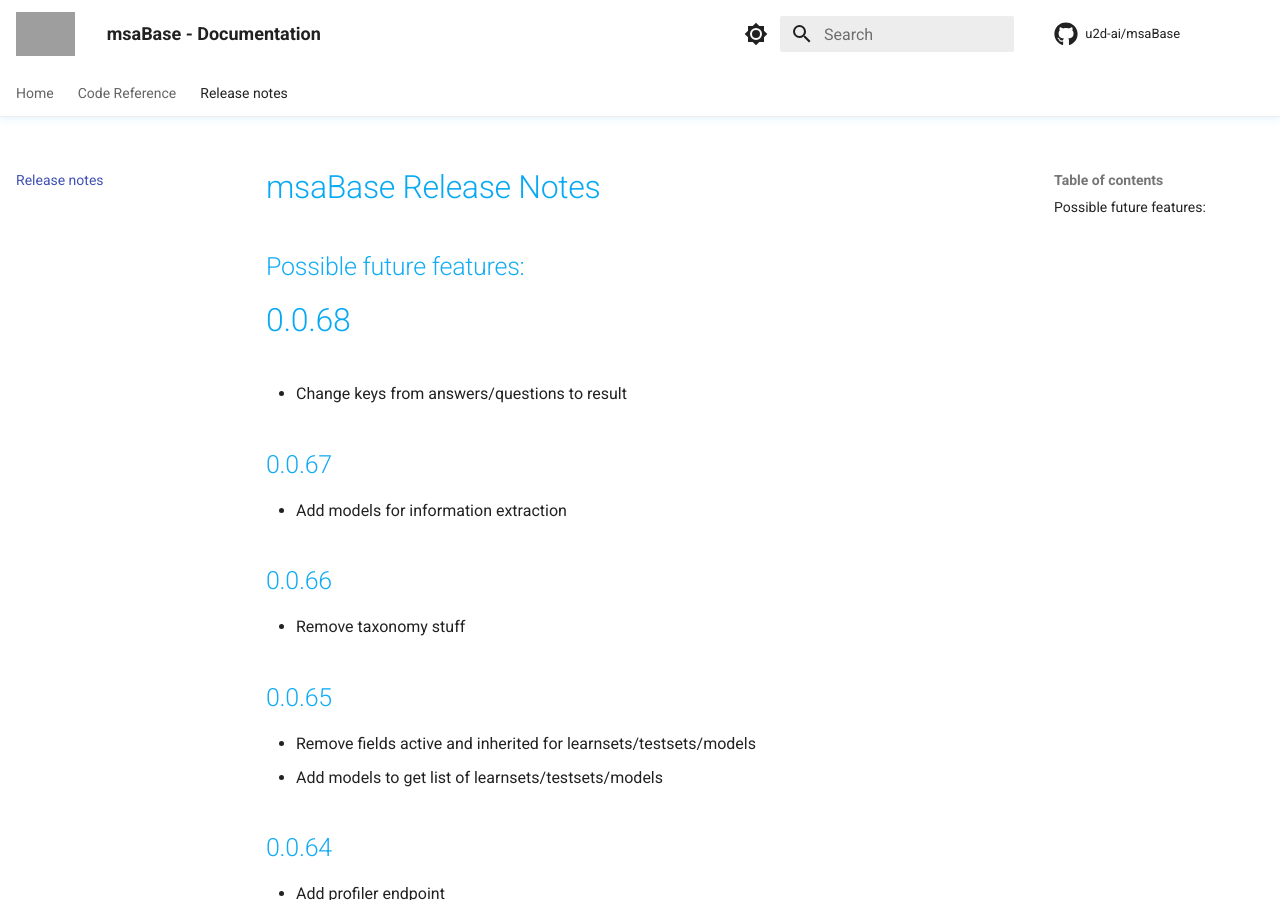
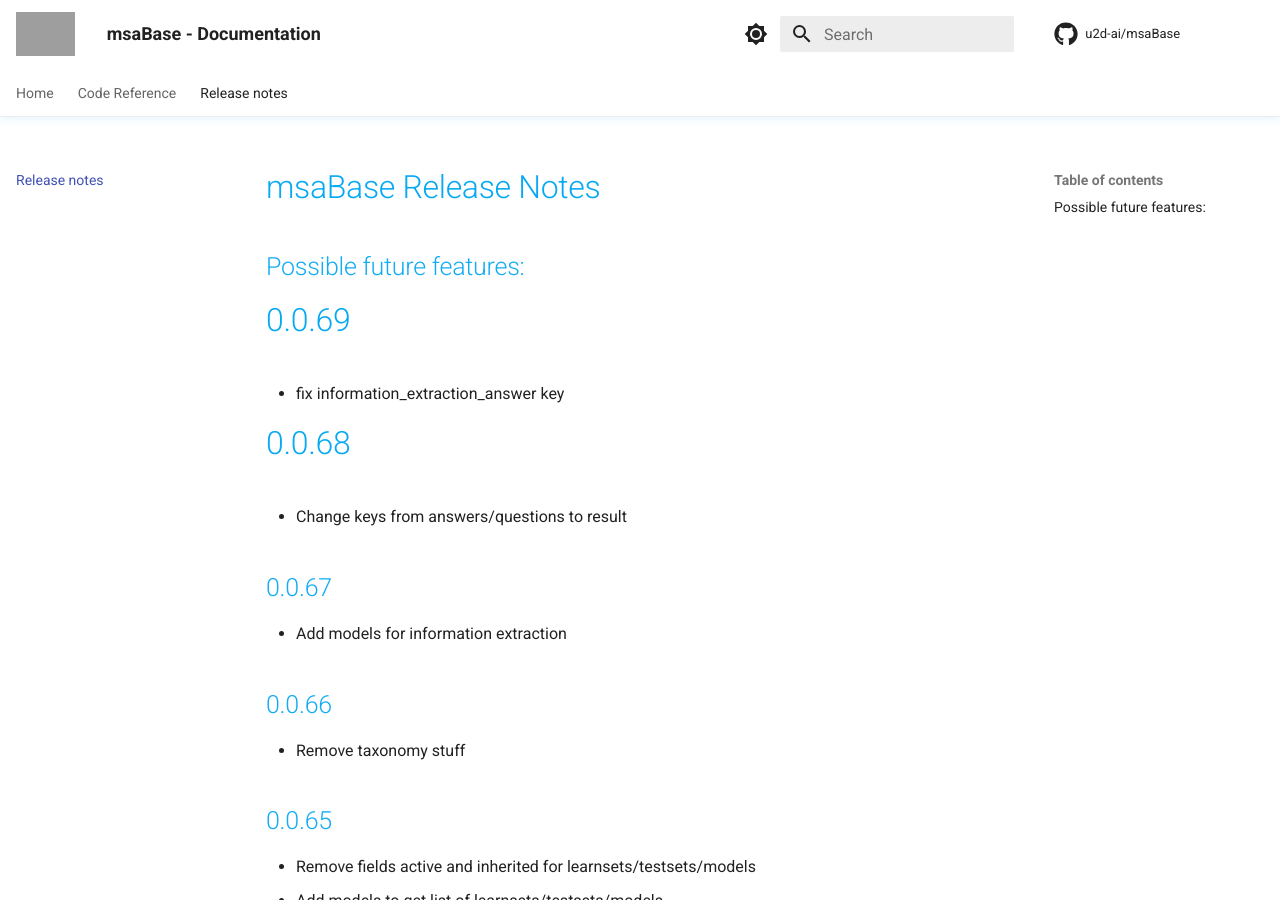
Before and after one commit to u2d-ai/msaBase, an MkDocs documentation site: the page built from docs/release-notes.md, in a window 1280 px wide and 900 px high. Built offline with MkDocs 1.6.1 and Material for MkDocs 9.7.7, drawn with Linux system fonts in a browser that asks for light colours; comment, search, counter and statistics services are not loaded; grey boxes are pictures that could not be loaded.

Commit message:
fix: information_extraction_answer key

```diff
--- a/docs/release-notes.md
+++ b/docs/release-notes.md
@@ -1,5 +1,9 @@
 # msaBase Release Notes
 ## Possible future features:
+
+# 0.0.69
+
+- fix information_extraction_answer key
 
 # 0.0.68
 
--- a/msaBase/__init__.py
+++ b/msaBase/__init__.py
@@ -1,7 +1,7 @@
 import glob
 from os.path import basename, dirname, isfile, join
 
-version = "0.0.68"
+version = "0.0.69"
 __author__ = "Stefan Welcker"
 __copyright__ = "Copyright 2022, U2D.ai"
 __license__ = "MIT"
--- a/requirements.txt
+++ b/requirements.txt
@@ -1,6 +1,6 @@
 # MSA Dependencies
 msaFileSystem==0.0.3 # Agnostic Abstract Filesystem API which allows to use S3, GCS, Azure Datalake, your local FS, Youtube etc Optimized for use with FastAPI/Pydantic.
-msaDocModels==0.0.68 # MSA Document Pydantic Models and Schemas, used to store Parser, NLP, NLU and AI results for processed documents
+msaDocModels==0.0.69 # MSA Document Pydantic Models and Schemas, used to store Parser, NLP, NLU and AI results for processed documents
 
 # FastAPI related Dependencies
 fastapi[all]==0.86.0 # FastAPI framework, high performance, easy to learn, fast to code, ready for production
```
Also changed, not shown: 1 other file.
